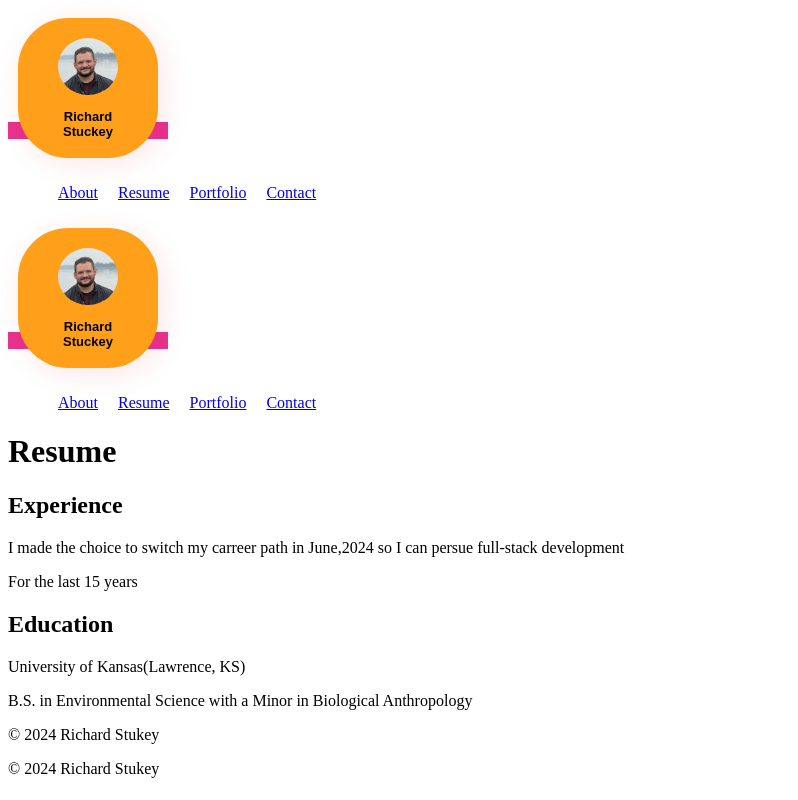
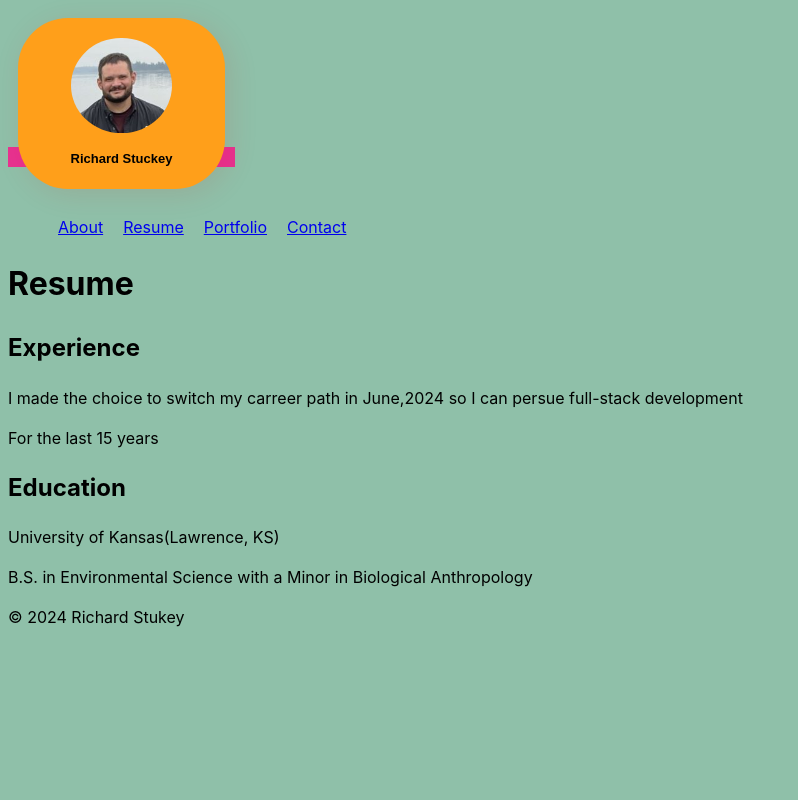
Before and after one commit to RStuckey1/RichardStuckey, a React (Vite) app: page /Resume in a window 1280 px wide. Shown: the whole page, without its empty margins (0-798 px from the left). Built offline with nearby package versions, Linux system fonts and the light colour scheme.

Commit message:
update with router fix

```diff
--- a/src/App.css
+++ /dev/null
@@ -1,15 +0,0 @@
-#root {
-    max-width: 1280px;
-    margin: 0 auto;
-    padding: 2rem;
-    text-align: center;
-    --primary-blue: #086788;
-    --light-blue: #87BCDE;
-    --light-green: #D3F9B5;
-    --earth-green: #82846D;
-    --dark-brown: #5C573E;
-  }
-
-  .card {
-    padding: 2em;
-  }
--- a/src/Card.jsx
+++ b/src/Card.jsx
@@ -1,5 +1,5 @@
 import profilePic from './assets/Profilepic2.jpg'
-import './index.css'
+import './card.css'
 
 
 function Card(){
--- a/src/Pages/About.jsx
+++ b/src/Pages/About.jsx
@@ -1,11 +1,9 @@
-import Footer from "../Footer";
-import Header from "../Header";
+
 
 function About() {
   return (
     <>
     <div>
-      <Header />
       <h1>About Rick Stuckey</h1>
       <h2>I have a diverse background with a unique skillset. I am a mechanically inclined, yet creative person.
         I have a love of music that goes back to my childhood. My father owned a stero store in downtown KCMO </h2>
@@ -14,7 +12,7 @@
       <h2>the instrument I loved from the jazz I grew up with. I then went to the University of Kansas trying to spread</h2>
       <h2>my love of music in the music education program.</h2>
 
-      <Footer />
+
 
     </div>
     </>
--- a/src/Pages/Contact.jsx
+++ b/src/Pages/Contact.jsx
@@ -1,6 +1,4 @@
 import { useState } from "react";
-import Header from "../Header";
-import Footer from "../Footer";
 
 function Contact() {
     const [name, setName] = useState("");
@@ -10,7 +8,7 @@
     return(
         <>
         <h1>Contact</h1>
-        <Header/>
+
         <div>
             <form>
                 <label htmlFor="name">Name</label>
@@ -22,7 +20,7 @@
                 <button type="submit">Submit</button>
             </form>
         </div>
-        <Footer/>
+
         </>
     );};
 
--- a/src/Pages/Portfolio.jsx
+++ b/src/Pages/Portfolio.jsx
@@ -1,20 +1,18 @@
 import Card2 from '../Card2';
-import Header from '../Header';
-import Footer from '../Footer';
+
 
 
 
 function Portfolio() {
     return(
         <>
-             <Header/>
              <Card2/>
                  <div>
                     <h2>Portfolio</h2>
                     <p>Here are some of the projects I have worked on:</p>
 
                  </div>
-            <Footer/>
+
         </>
     );
 }
--- a/src/Pages/Resume.jsx
+++ b/src/Pages/Resume.jsx
@@ -1,12 +1,9 @@
-
-import Header from "../Header";
-import Footer from "../Footer";
 
 function Resume() {
     return(
         <>
         <div>
-            <Header />
+
             <h1>Resume</h1>
             <h2>Experience</h2>
             <p>I made the choice to switch my carreer path in June,2024 so I can persue full-stack development</p>
@@ -14,7 +11,7 @@
             <h2>Education</h2>
             <p>University of Kansas(Lawrence, KS) </p>
             <p>B.S. in Environmental Science with a Minor in Biological Anthropology</p>
-            <Footer />
+
         </div>
         </>
     );
--- /dev/null
+++ b/src/card.css
@@ -0,0 +1,39 @@
+.card {
+    position: relative;
+
+  }
+
+  .card1{
+    background-color: hsl(35, 100%, 55%);
+    border-radius: 50px;
+    border: hsl(0, 0%, 80%);
+    box-shadow: 5px 5px 30px hsla(0, 100%, 40%, 0.1);
+    padding: 20px;
+    margin: 10px;
+    text-align: center;
+    max-width: 60%;
+    max-height: 60%;
+    display: inline-block;
+    position: center;
+  }
+
+  .card .card-image{
+      max-width: 60%;
+      height: auto;
+      border-radius: 50%;
+      margin-bottom: 10px;
+  }
+
+  .card .card-title{
+    font-family: Arial, Helvetica, sans-serif ;
+    font-size: small;
+    font-style: b;
+    margin: 0;
+    color: hsla(0, 0%, 0%,)
+  }
+
+  .card .card-text{
+    font-family: Arial, sans-serif;
+    font-size: medium;
+    color: hsl(146, 89%, 11%);
+  }
--- a/src/index.css
+++ b/src/index.css
@@ -1,44 +1,17 @@
+:root {
+  background-color: #8fc0a9;
+
+  font-family: Inter, system-ui, Avenir, Helvetica, Arial, sans-serif;
+  line-height: 1.5;
+  font-weight: 400;
+
+  font-synthesis: none;
+  text-rendering: optimizeLegibility;
+  -webkit-font-smoothing: antialiased;
+  -moz-osx-font-smoothing: grayscale;
+}
 
 
-.card {
-  position: relative;
-
-}
-
-.card1{
-  background-color: hsl(35, 100%, 55%);
-  border-radius: 50px;
-  border: hsl(0, 0%, 80%);
-  box-shadow: 5px 5px 30px hsla(0, 100%, 40%, 0.1);
-  padding: 20px;
-  margin: 10px;
-  text-align: center;
-  max-width: 100px;
-  max-height: 100px;
-  display: inline-block;
-  position: center;
-}
-
-.card .card-image{
-    max-width: 60%;
-    height: auto;
-    border-radius: 50%;
-    margin-bottom: 10px;
-}
-
-.card .card-title{
-  font-family: Arial, Helvetica, sans-serif ;
-  font-size: small;
-  font-style: b;
-  margin: 0;
-  color: hsla(0, 0%, 0%,)
-}
-
-.card .card-text{
-  font-family: Arial, sans-serif;
-  font-size: medium;
-  color: hsl(146, 89%, 11%);
-}
 
 .navheader{
   background-color: rgb(231, 50, 144);
```
Also changed, not shown: 1 other file (tests, documents, lock files or other folders).
